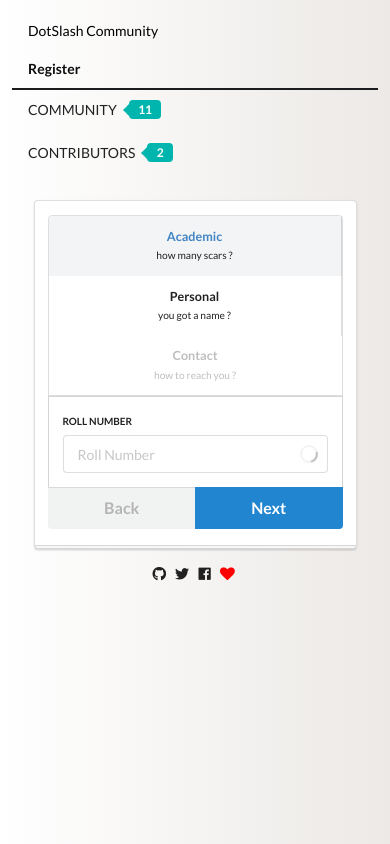
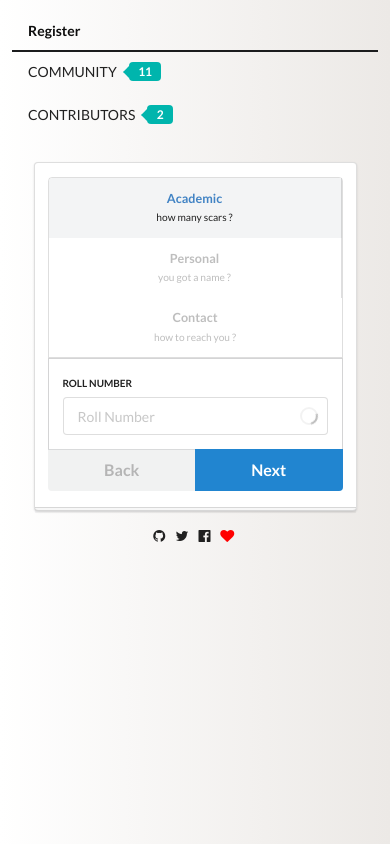
Before and after one commit to ImgBotApp/members, a plain HTML site: page index.html in a window 390 px wide. Drawn offline with nearby package versions, Linux system fonts and the light colour scheme.

Commit message:
minor fixes

```diff
--- a/css/_variables.scss
+++ b/css/_variables.scss
@@ -10,4 +10,4 @@
 $register-panel-mobile-width: 90%;
 $register-panel-mobile-margin: 5%;
 
-$icon-footer-mobile-padding: 15px;
+$icon-footer-mobile-padding: 20px;
--- a/index.html
+++ b/index.html
@@ -9,7 +9,7 @@
 
 <body class="app-background">
 	<div class="ui secondary stackable pointing menu nav-bar-fixes">
-		<a class="disabled item">
+		<a class="disabled item not-for-mobile">
 			<font color="#000000"> DotSlash Community </font>
 		</a>
 
@@ -57,7 +57,7 @@
 								<div class="description">how many scars ?</div>
 							</div>
 						</div>
-						<div class="step">
+						<div class="disabled step">
 							<div class="content">
 								<div class="title">Personal</div>
 								<div class="description">you got a name ?</div>
@@ -117,7 +117,10 @@
 
 	<!-- ########## NOTE ##########
 	During deployment please ensure this is uncommented and the bottom half is commented -->
-	<link rel="stylesheet" href="https://cdn.jsdelivr.net/semantic-ui/2.2/semantic.min.css">
-	<script src="https://cdn.jsdelivr.net/semantic-ui/2.2/semantic.min.js"></script>
+	<!-- <link rel="stylesheet" href="https://cdn.jsdelivr.net/semantic-ui/2.2/semantic.min.css">
+	<script src="https://cdn.jsdelivr.net/semantic-ui/2.2/semantic.min.js"></script> -->
+
+	<link rel="stylesheet" href="libs/semantic/semantic.min.css">
+	<script src="libs/semantic/semantic.min.js"></script>
 </body>
 </html>
```
